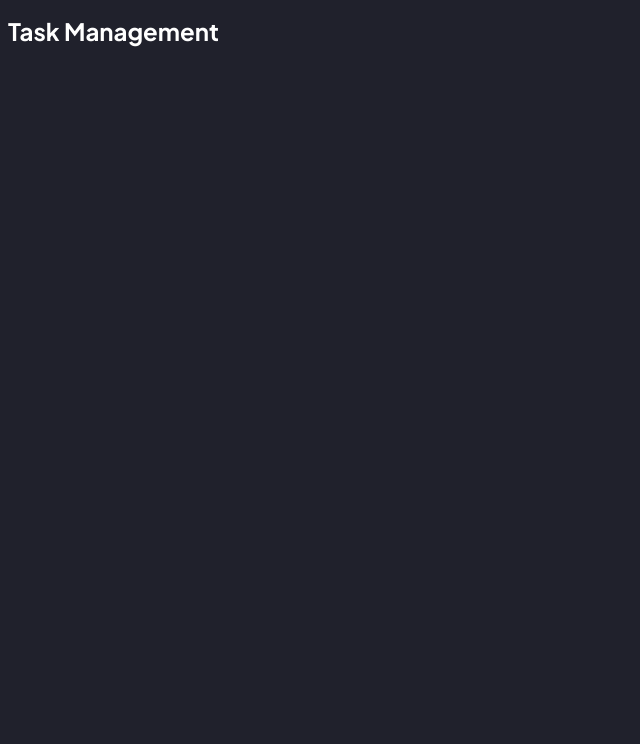
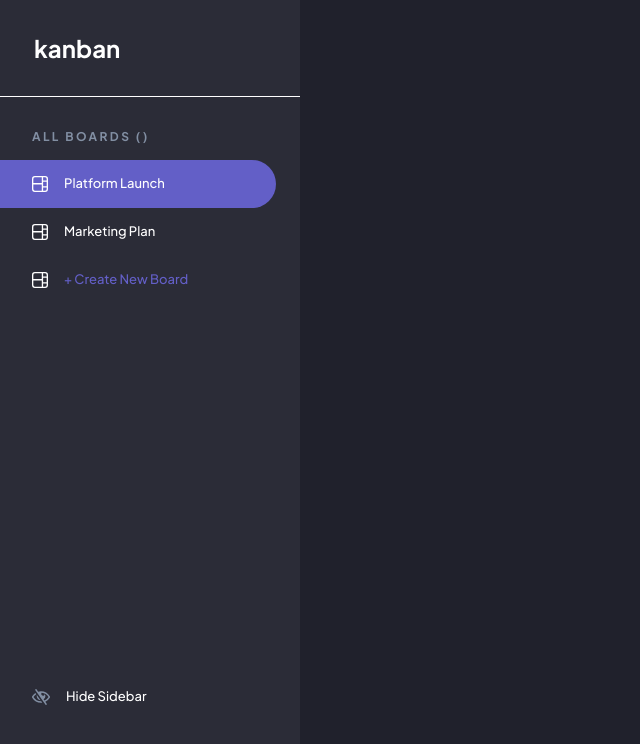
Before and after one commit to JonahFoster/task-management, a React (Vite) app in the folder task-manager/: page / in a window 1280 px wide. Shown: the top 744 px of the page, without its empty margins (0-640 px from the left). Built offline with nearby package versions, Linux system fonts and the light colour scheme.

Commit message:
First side panel sprint

```diff
--- a/task-manager/src/App.jsx
+++ b/task-manager/src/App.jsx
@@ -1,11 +1,12 @@
-import './App.css'
+import './assets/stylesheets/App.css'
+import SidePanel from './components/SidePanel'
 
 function App() {
 
   return (
-    <>
-      <h1>Task Management</h1>
-    </>
+    <main>
+      <SidePanel />
+    </main>
   )
 }
 
--- a/task-manager/src/App.css
+++ b/task-manager/src/assets/stylesheets/App.css
@@ -21,6 +21,8 @@ h1 {
   font-weight: bold;
   font-size: 24px;
   line-height: 30px;
+  margin: 0;
+  padding: 0;
 }
 
 h2 {
@@ -64,4 +66,6 @@ p.bold {
 body {
   background: var(--dark-gray);
   color: var(--white);
+  margin: 0;
+  padding: 0;
 }
--- /dev/null
+++ b/task-manager/src/assets/stylesheets/SidePanel.module.css
@@ -0,0 +1,60 @@
+section {
+    background-color: var(--gray);
+    width: 300px;
+    height: 100vh;
+}
+
+.panelHeader {
+    height: 96px;
+    border-bottom: 1px solid white;
+}
+
+h1 {
+    padding: 32.78px 112.47px 0 34px;
+}
+
+.panelContent {
+    height: 70%;
+}
+
+h4 {
+    padding: 16px 142px 0px 32px;
+    color: var(--muted-gray);
+}
+
+ul {
+    padding: 0;
+    margin: 0;
+}
+
+li {
+    list-style: none;
+    padding: 0;
+    margin: 0;
+}
+
+.panelItem {
+    display: flex;
+    align-items: center;
+    width: 276px;
+    height: 48px;
+}
+
+.panelItemSelected {
+    background-color: var(--purple);
+    border-radius: 0px 100px 100px 0px;
+    width: 276px;
+    height: 48px;
+    display: flex;
+    align-items: center;
+}
+
+.panelItemNew {
+    color: var(--purple);
+}
+
+img {
+    fill: white;
+    stroke: white;
+    padding: 0px 16px 0px 32px;
+}
--- /dev/null
+++ b/task-manager/src/components/SidePanel.jsx
@@ -0,0 +1,32 @@
+import styles from "../assets/stylesheets/SidePanel.module.css"
+import boardImg from "../assets/icon-board.svg"
+import hideSidebarImg from "../assets/icon-hide-sidebar.svg"
+
+export default function SidePanel() {
+    return (
+        <section>
+            <div className={styles.panelHeader}>
+                <h1>kanban</h1>
+            </div>
+            <div className={styles.panelContent}>
+                <h4>ALL BOARDS ()</h4>
+                <div className={styles.panelItem + ' ' + styles.panelItemSelected}>
+                    <img src={boardImg} alt="" />
+                    <p>Platform Launch</p>
+                </div>
+                <div className={styles.panelItem}>
+                    <img src={boardImg} alt="" />
+                    <p>Marketing Plan</p>
+                </div>
+                <div className={styles.panelItem + ' ' + styles.panelItemNew}>
+                    <img src={boardImg} alt="" />
+                    <p>+ Create New Board</p>
+                </div>
+            </div>
+            <div className={styles.panelItem + ' ' + styles.panelFooterContent}>
+                <img src={hideSidebarImg} alt="" />
+                <p>Hide Sidebar</p>
+            </div>
+        </section>
+    )
+}
```
Also changed, not shown: task-manager/src/assets/icon-board.svg, 1 other file (tests, documents, lock files or other folders).
